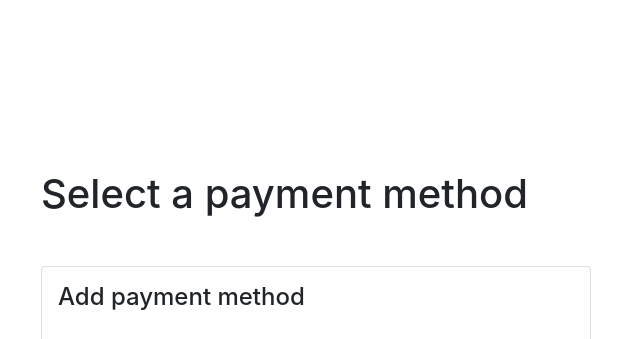
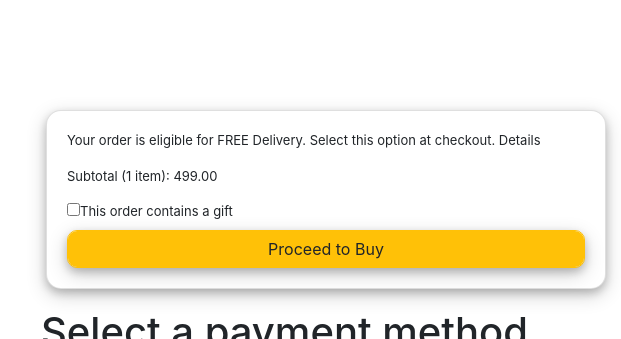
Before and after one commit to CODESQUARESANJANA/AMAZON, a plain HTML site: page checkout.html in a window 1280 px wide. Shown: the part 309-648 px from the top of the page, 659-1280 px from the left. Drawn offline with nearby package versions, Linux system fonts and the light colour scheme.

Commit message:
sandeep01201831038

```diff
--- a/checkout.html
+++ b/checkout.html
@@ -314,6 +314,17 @@
                 </div>
             </div>
             <div class="col-sm-6">
+                <div class="card " style="font-size:small;box-shadow: 0 4px 8px 0 rgb(0 0 0 / 20%), 0 6px 20px 0 rgb(0 0 0 / 19%);border-radius: 15px;margin-top: -60px; margin-left: 20px; ">
+                    <div class="card-body">
+                      <p>
+                        Your order is eligible for FREE Delivery. Select this option at checkout. Details</p>
+                      <p id="price">Subtotal (1 item): 499.00</p>
+                      <input type="checkbox" name="check" id="check"><label for="check">This order contains a gift</label>
+                      <button type="button" id="checkout-btn" class="btn btn-warning form-control " style="width: 100%; border-radius: 10px;box-shadow :0 4px 8px 0 rgba(0, 0, 0, 0.2), 0 6px 20px 0 rgba(0, 0, 0, 0.19);">Proceed to
+                        Buy</button>
+                    </div>
+
+                  </div> <br>
                 <form action="">
                 <div class="container-fluid" style="overflow: hidden;">
                     <h1>Select a payment method</h1>
```
